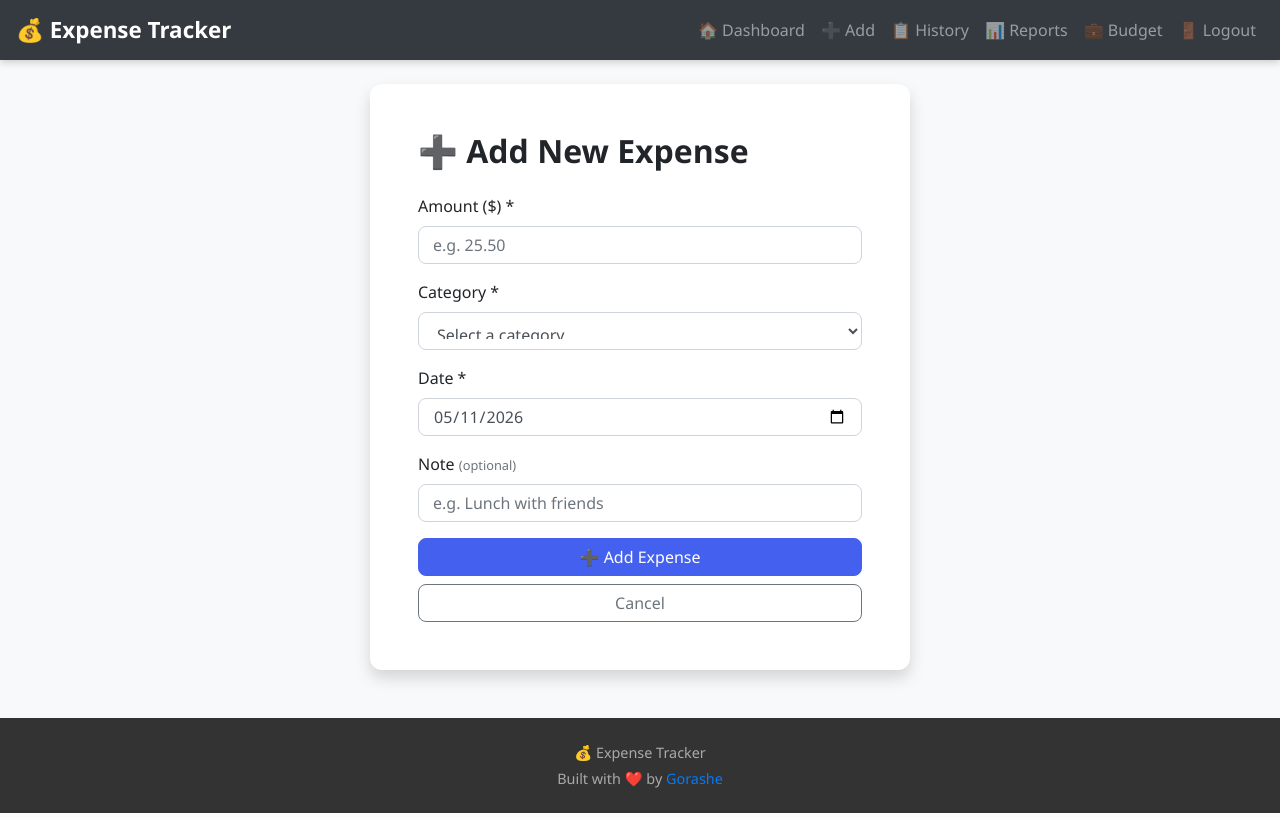
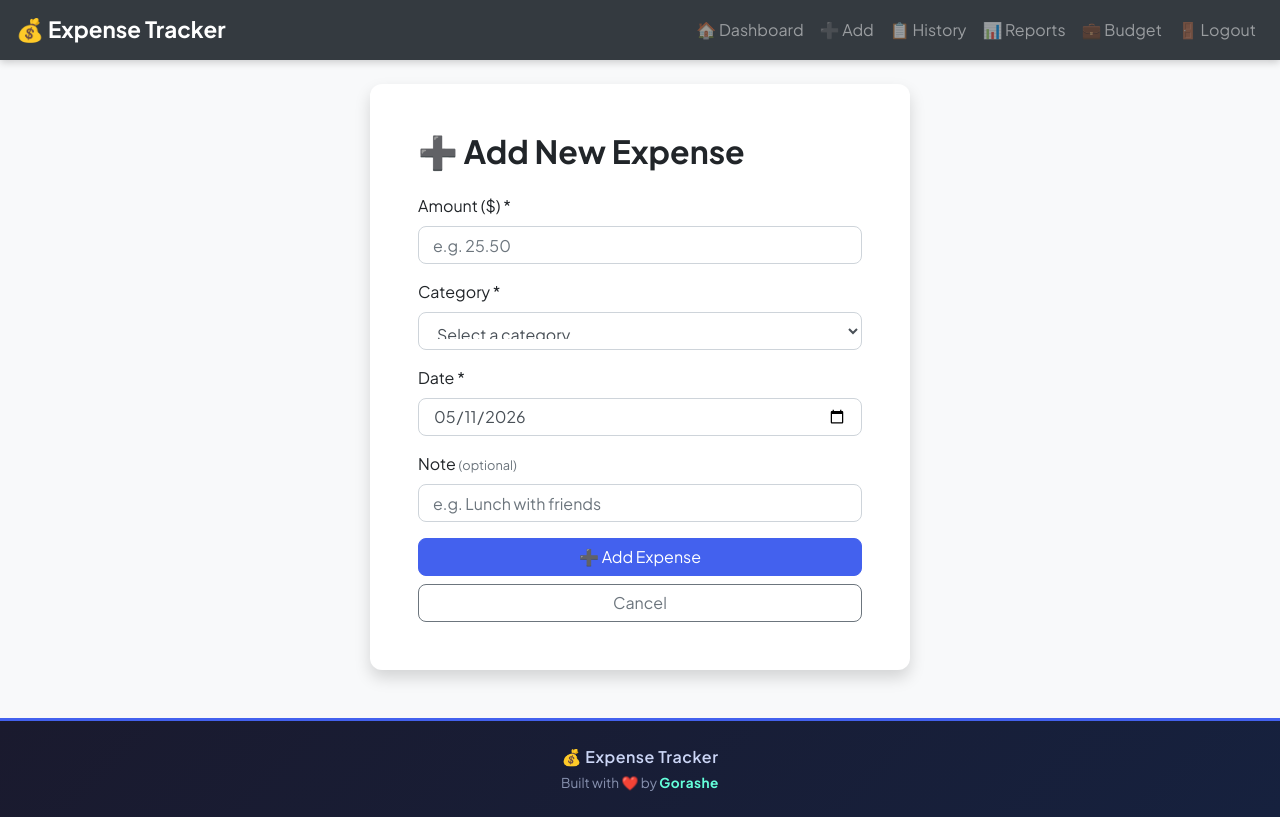
Before and after one commit to qurashi512/Expense-Tracker, a Flask app: page /add in a window 1280 px wide. Run offline with Flask 3, Linux system fonts and the light colour scheme; a user stored in the database is signed in; some libraries are stand-ins or nearby versions.

Commit message:
Add files via upload

```diff
--- a/static/styles.css
+++ b/static/styles.css
@@ -1,7 +1,7 @@
 /* ===== General ===== */
 body {
     background-color: #f8f9fa;
-    font-family: 'Segoe UI', Tahoma, Geneva, Verdana, sans-serif;
+    font-family: 'Plus Jakarta Sans', 'Segoe UI', Tahoma, Geneva, Verdana, sans-serif;
 }
 
 h1 {
@@ -70,11 +70,38 @@ h1 {
 }
 
 /* ===== Footer ===== */
-footer {
-    background-color: #333;
-    color: #aaa;
+.site-footer {
+    background: linear-gradient(135deg, #1a1a2e 0%, #16213e 100%);
+    color: #8892b0;
     font-size: 0.9rem;
     margin-top: 60px;
+    border-top: 3px solid #4361ee;
+}
+
+.footer-title {
+    font-size: 1rem;
+    font-weight: 600;
+    color: #ccd6f6;
+    letter-spacing: 0.5px;
+}
+
+.footer-brand {
+    font-size: 0.85rem;
+    color: #8892b0;
+}
+
+.gorashe-link {
+    color: #64ffda;
+    font-weight: 700;
+    text-decoration: none;
+    letter-spacing: 0.5px;
+    transition: color 0.2s, text-shadow 0.2s;
+}
+
+.gorashe-link:hover {
+    color: #a8ffec;
+    text-decoration: none;
+    text-shadow: 0 0 8px rgba(100, 255, 218, 0.4);
 }
 
 /* ===== Alerts ===== */
```
